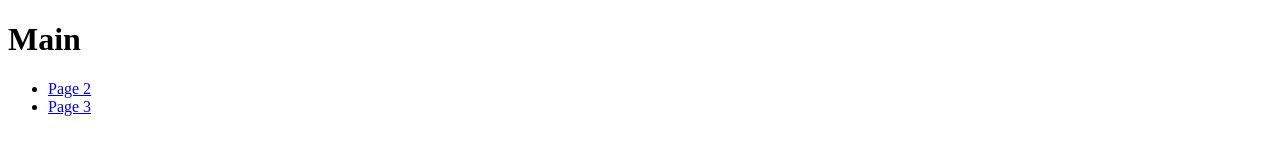
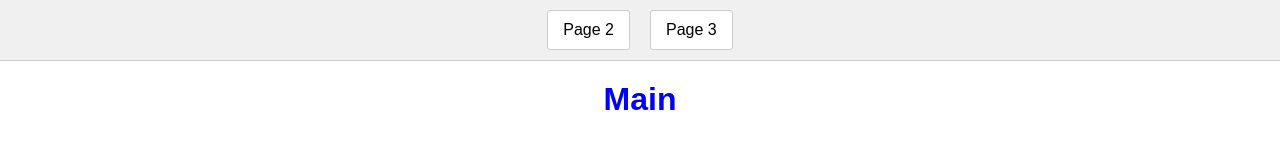
Before and after one commit to brandongtarbet/brandontarbet, a plain HTML site: page portfolio.html in a window 1280 px wide. Drawn offline with Linux system fonts and the light colour scheme.

Commit message:
Update portfolio.html

```diff
--- a/portfolio.html
+++ b/portfolio.html
@@ -4,14 +4,64 @@
     <meta charset="UTF-8">
     <meta name="viewport" content="width=device-width, initial-scale=1.0">
     <title>Main</title>
+    <style>
+        /* Style for the body */
+        body {
+            font-family: Arial, sans-serif;
+            margin: 0;
+            padding: 0;
+        }
+
+        /* Style for the main title */
+        h1 {
+            color: blue;
+            text-align: center;
+            margin-top: 20px;
+        }
+
+        /* Style for the navigation bar */
+        nav {
+            background-color: #f0f0f0;
+            padding: 10px;
+            border-bottom: 1px solid #ccc;
+        }
+
+        /* Style for the tabs */
+        nav ul {
+            list-style-type: none;
+            margin: 0;
+            padding: 0;
+            display: flex;
+            justify-content: center;
+        }
+
+        nav ul li {
+            margin: 0 10px;
+        }
+
+        nav ul li a {
+            text-decoration: none;
+            color: black;
+            padding: 10px 15px;
+            border: 1px solid #ccc;
+            border-radius: 3px;
+            background-color: white;
+            display: inline-block;
+        }
+
+        /* Style for hover effect on the tabs */
+        nav ul li a:hover {
+            background-color: #e0e0e0;
+        }
+    </style>
 </head>
 <body>
-    <h1>Main</h1>
     <nav>
         <ul>
             <li><a href="page2.html">Page 2</a></li>
             <li><a href="page3.html">Page 3</a></li>
         </ul>
     </nav>
+    <h1>Main</h1>
 </body>
 </html>
```
